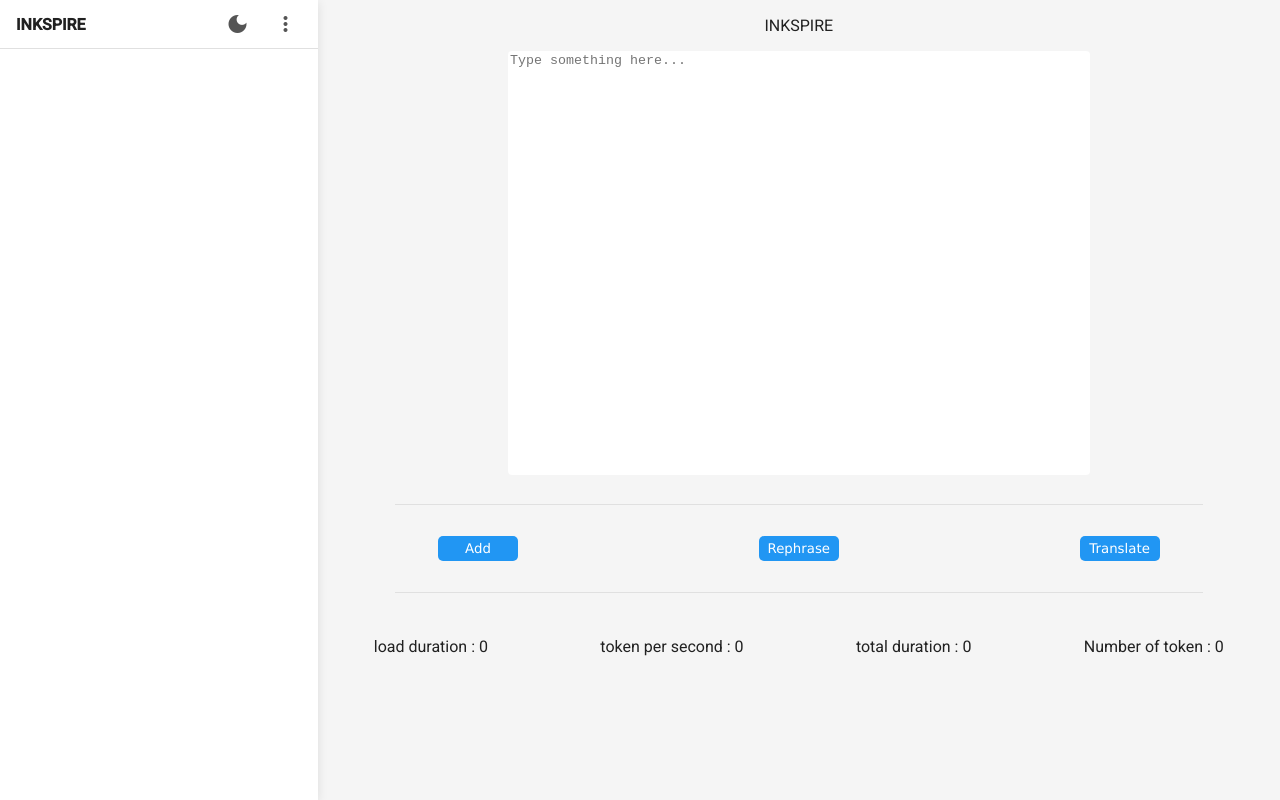
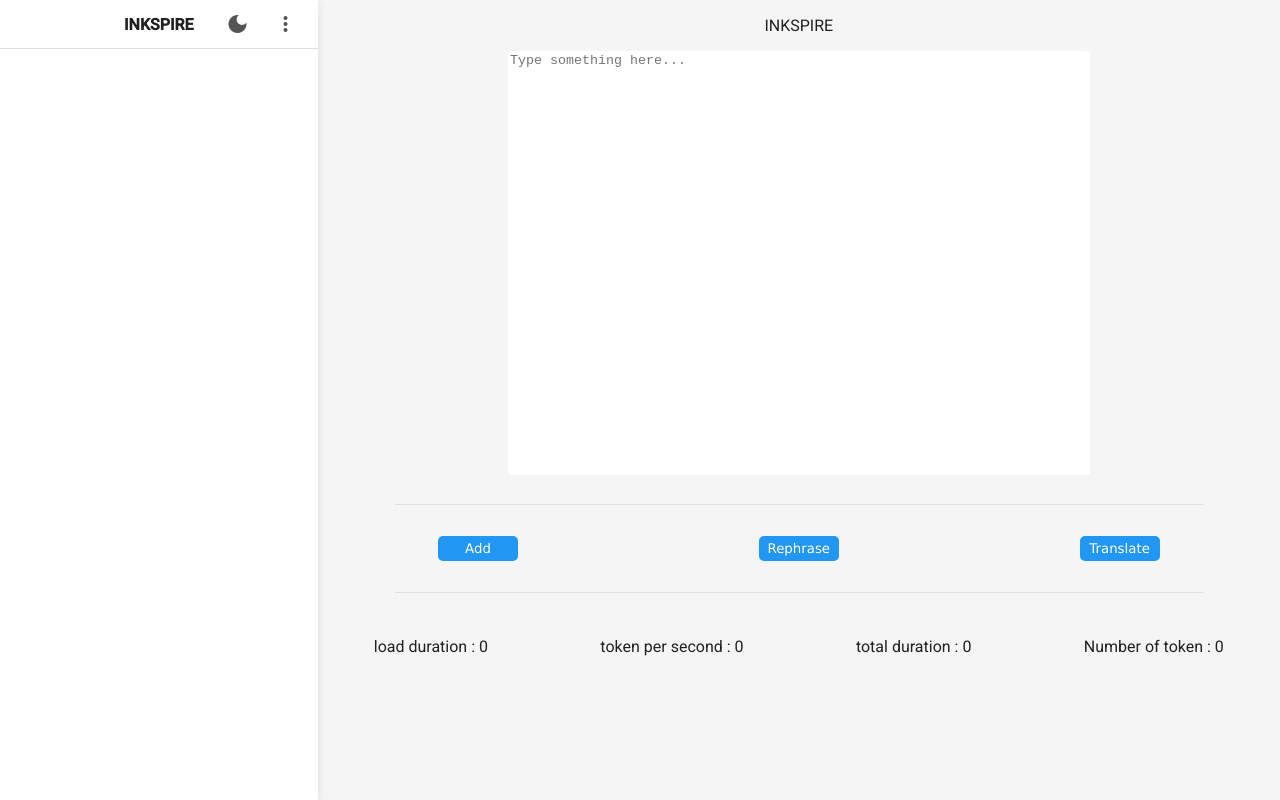
Before and after one commit to drakes00/inkspire-frontend, an Angular app: page /main in a window 1280 px wide. Built offline with nearby package versions, Linux system fonts and the light colour scheme; no server answers; sample sign-in values are in the browser's storage.

Commit message:
Fixup: title centered

```diff
--- a/src/app/components/tree-file/tree-file.component.css
+++ b/src/app/components/tree-file/tree-file.component.css
@@ -15,16 +15,20 @@
  */
 .title-bar {
     display: flex;
-    justify-content: space-between;
+    justify-content: flex-end; /* Align items to the end (right) */
     align-items: center;
     height: 48px;
     padding: 0 8px 0 16px;
     border-bottom: 1px solid var(--border-color);
     background-color: var(--component-background);
+    position: relative; /* Needed for absolute positioning of the child span */
 }
 
 .title-bar span {
     font-weight: bold;
+    position: absolute;
+    left: 50%;
+    transform: translateX(-50%);
 }
 
 .title-bar > div {
```
